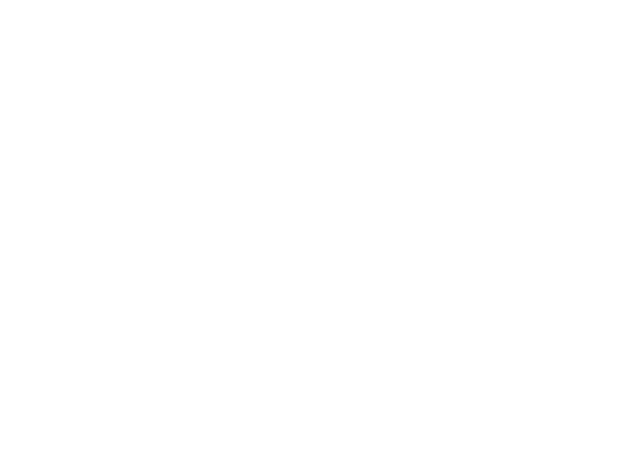
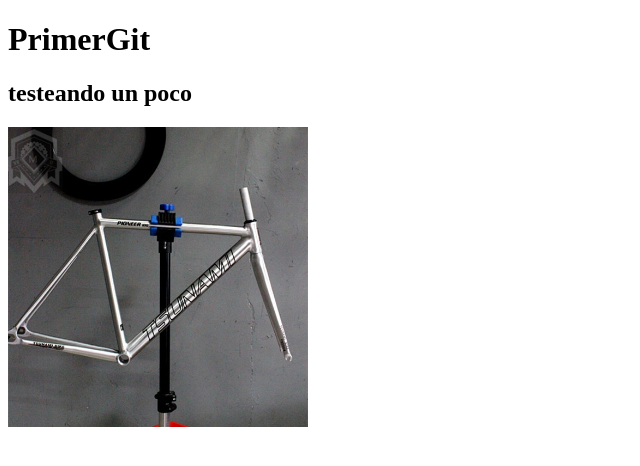
Before and after one commit to sadlacra/PruebaGit, a plain HTML site: page index.html in a window 1280 px wide. Shown: the whole page, without its empty margins (0-640 px from the left). Drawn offline with Linux system fonts and the light colour scheme.

Commit message:
edite index\agregue imagenes

```diff
--- a/index.html
+++ b/index.html
@@ -4,9 +4,12 @@
     <meta charset="UTF-8">
     <meta http-equiv="X-UA-Compatible" content="IE=edge">
     <meta name="viewport" content="width=device-width, initial-scale=1.0">
-    <title>Document</title>
+    <title>Git</title>
 </head>
 <body>
+    <h1>PrimerGit</h1>
+    <h2>testeando un poco</h2>
+    <div><img src="imagenes/frame.jpg" width="300" height="300" alt="frame"></div>
 
 </body>
 </html>
```
Also changed, not shown: imagenes/frame.jpg (added).
